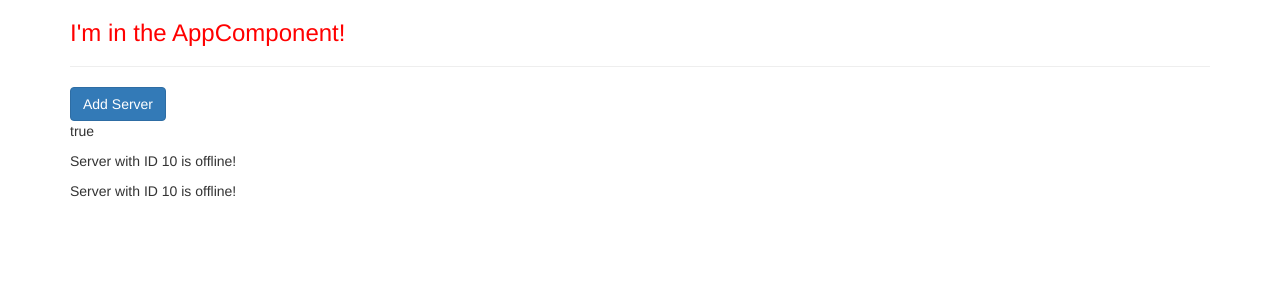
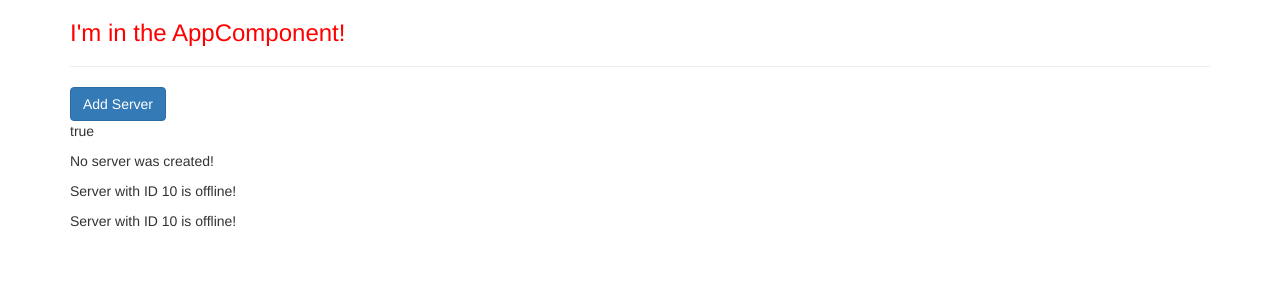
Before and after one commit to walersallheart/angular-the-complete-guide, an Angular app in the folder my-first-app/: page / in a window 1280 px wide. Shown: the top 300 px of the page. Built offline with nearby package versions, Linux system fonts and the light colour scheme.

Commit message:
30 Event Binding.

```diff
--- a/my-first-app/src/app/servers/servers.component.html
+++ b/my-first-app/src/app/servers/servers.component.html
@@ -1,4 +1,9 @@
-<button class="btn btn-primary" [disabled]="!allowNewServer">Add Server</button>
+<button
+    class="btn btn-primary"
+    [disabled]="!allowNewServer"
+    (click)="onCreateServer()"
+    >Add Server</button>
 <p [innerText]="allowNewServer"></p>
+<p>{{ serverCreationStatus }}</p>
 <app-server></app-server>
 <app-server></app-server>
--- a/my-first-app/src/app/servers/servers.component.ts
+++ b/my-first-app/src/app/servers/servers.component.ts
@@ -7,6 +7,7 @@ import { Component, OnInit } from '@angular/core';
 })
 export class ServersComponent implements OnInit {
   allowNewServer = false;
+  serverCreationStatus = 'No server was created!'
 
   constructor() {
     setTimeout(() => {
@@ -16,4 +17,8 @@ export class ServersComponent implements OnInit {
 
   ngOnInit(): void {
   }
+
+  onCreateServer() {
+    this.serverCreationStatus = 'Server was created!';
+  }
 }
```
